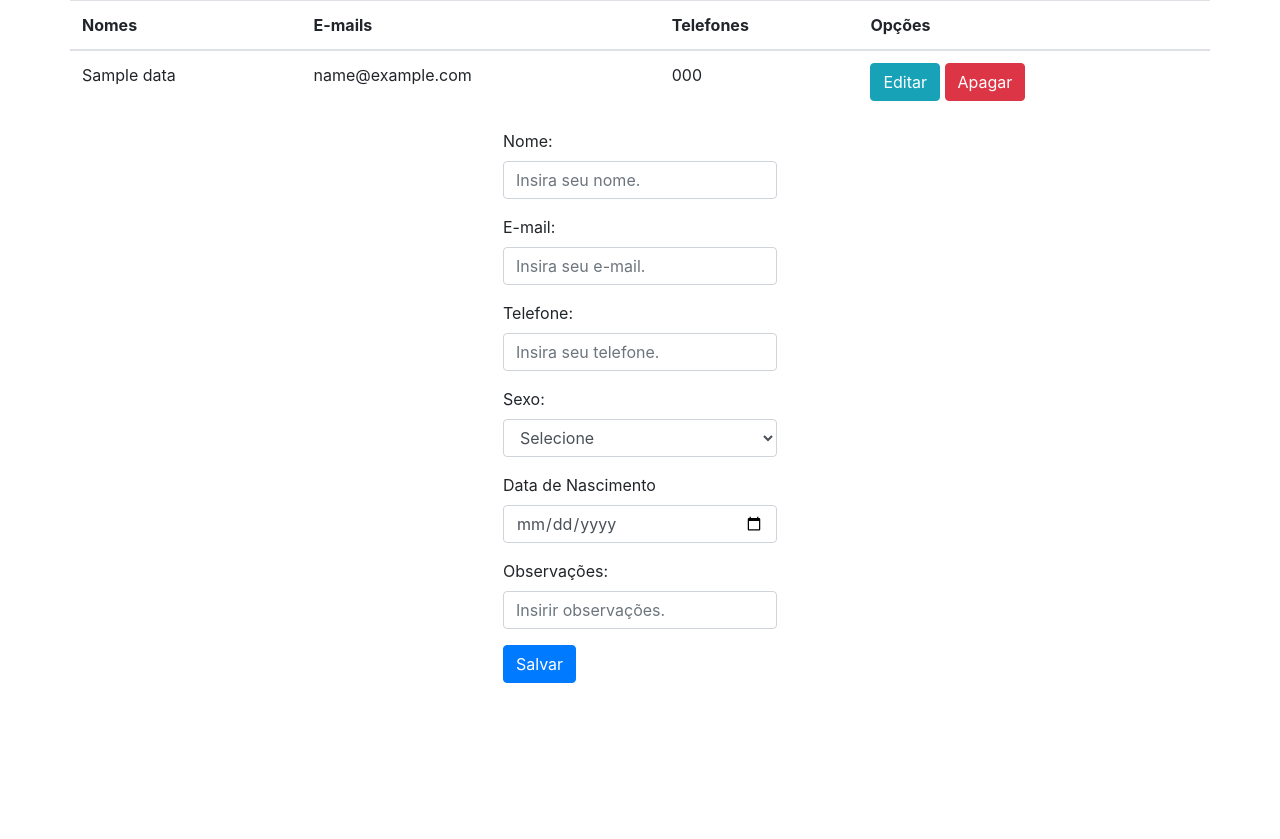
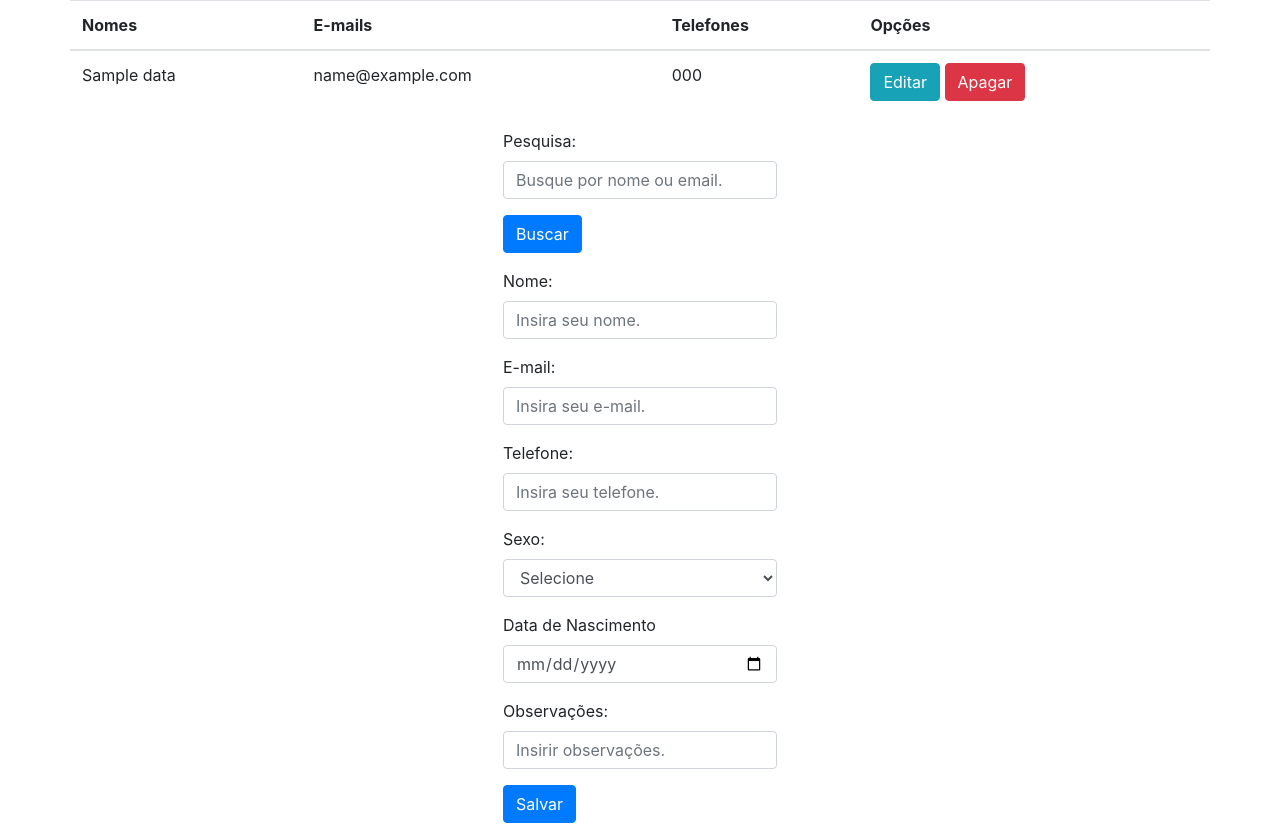
Before and after one commit to gabriel-vasc/SuperBizProject, a PHP site: page /index.php in a window 1280 px wide. Before the commit the page ends 683 px from the top, so only its background shows below. Run offline with PHP 8.4, Linux system fonts and the light colour scheme; tables that the repository leaves empty hold one stand-in row (values such as "Sample post").

Commit message:
Busca Implementada

```diff
--- a/project/index.php
+++ b/project/index.php
@@ -33,8 +33,16 @@
             <?php
                 $mysqli = new mysqli('localhost','root','','crudDB') or die(mysqli_error($mysqli));
                 $resultado = $mysqli->query("SELECT * FROM data") or die($mysqli->error);
-                //pre_r($resultado);
+
+                if (isset($_GET['busca']) && ($_GET['busca'] != '')):
+                    $busca = $_GET['busca'];
+                    $resultado = $mysqli->query(
+                        "SELECT * FROM data WHERE (nome LIKE '%".$busca."%') OR (e_mail LIKE '%".$busca."%')"
+                    ) or die($mysqli->error);
                 ?>
+                    <h1>Resultados da busca:</h1>
+                    <a href="index.php" class="navbar-link">Voltar</a>
+                <?php endif; ?>
 
                 <div class="row justify-content-center">
                     <table class="table">
@@ -74,6 +82,18 @@
             ?>
 
             <div class="row justify-content-center">
+                <form action="index.php" method="GET">
+                    <div class="form-group">
+                        <label for="busca">Pesquisa:</label>
+                        <input type="text" name="busca" class="form-control" placeholder="Busque por nome ou email.">
+                    </div>
+                    <div class="form-group">
+                        <button type="submit" class="btn btn-primary">Buscar</button>
+                    </div>
+                </form>
+            </div>
+
+            <div class="row justify-content-center">
                 <form action="process.php" method="POST">
                     <input type="hidden" name="id" value=<?php echo $id; ?>>
                     <div class="form-group">
@@ -111,8 +131,6 @@
                         <input type="text" name="obs" class="form-control"
                             value="<?php echo $obs; ?>" placeholder="Insirir observações.">
                     </div>
-
-
                     <div class="form-group">
                     <?php
                     if ($update == true):
```
